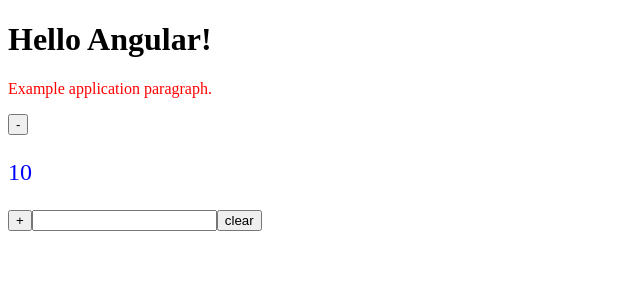
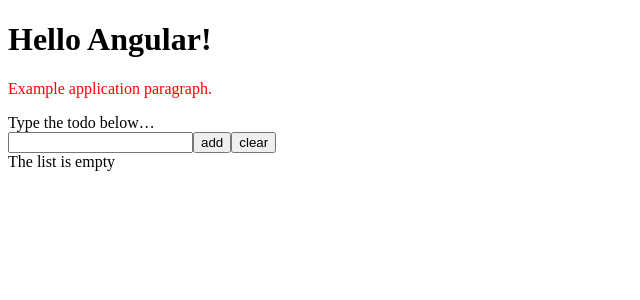
Before and after one commit to zwi3rzak/angular-intro-20220423, an Angular app: page / in a window 1280 px wide. Shown: the top 300 px of the page, without its empty margins (0-640 px from the left). Built offline with nearby package versions, Linux system fonts and the light colour scheme.

Commit message:
Structural Directives
Signed-off-by: Adrian Juszczak <adrian@juszczak.io>

```diff
--- a/src/app/app.component.html
+++ b/src/app/app.component.html
@@ -4,6 +4,6 @@
 
 <p>Example application paragraph.</p>
 
-<app-counter></app-counter>
+<!-- <app-counter></app-counter> -->
 
 <app-todos></app-todos>
--- a/src/app/todos/todos.component.html
+++ b/src/app/todos/todos.component.html
@@ -1,3 +1,22 @@
+<div *ngIf="!text">Type the todo below…</div>
+
 <input [(ngModel)]="text" />
 
+<button (click)="addTodo()">add</button>
 <button (click)="clear()">clear</button>
+
+<div *ngIf="todos.length === 0">The list is empty</div>
+
+<ol>
+  <li *ngFor="let todo of todos">
+    <span>
+      {{ todo.text }}
+    </span>
+    <span>
+      {{ todo.created }}
+    </span>
+    <span>
+      {{ todo.done }}
+    </span>
+  </li>
+</ol>
--- a/src/app/todos/todos.component.ts
+++ b/src/app/todos/todos.component.ts
@@ -14,6 +14,16 @@
     this.text = '';
   }
 
+  public addTodo() {
+    const todo: Todo = {
+      text: this.text,
+      created: Date.now(),
+      done: false,
+      priority: 1,
+    };
+    this.todos.push(todo);
+  }
+
   constructor() {}
 
   ngOnInit(): void {}
```
